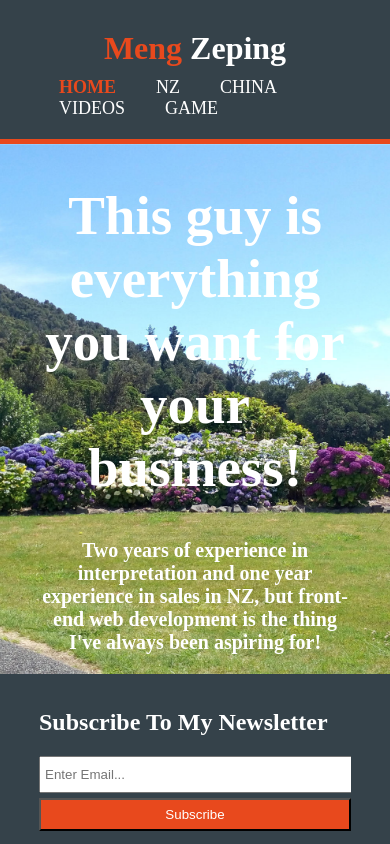
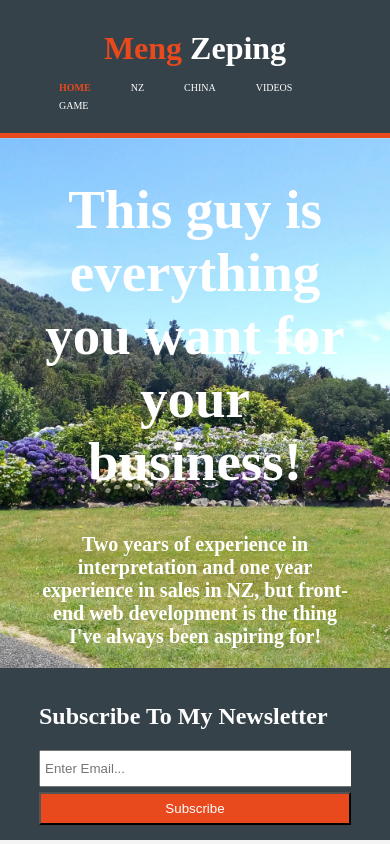
Before and after one commit to markmeng1/CV, a plain HTML site: page index.html in a window 390 px wide. Shown: the top 844 px of the page. Drawn offline with Linux system fonts and the light colour scheme.

Commit message:
sixth change

```diff
--- a/css/style.css
+++ b/css/style.css
@@ -196,8 +196,11 @@ footer{
 	header nave li{
 		float:none;
 		text-align:center;
+		padding:0 5px;
+	}
 
-		padding:5px;
+	header a{
+		font-size:10px;
 	}
 
 	header{
```
